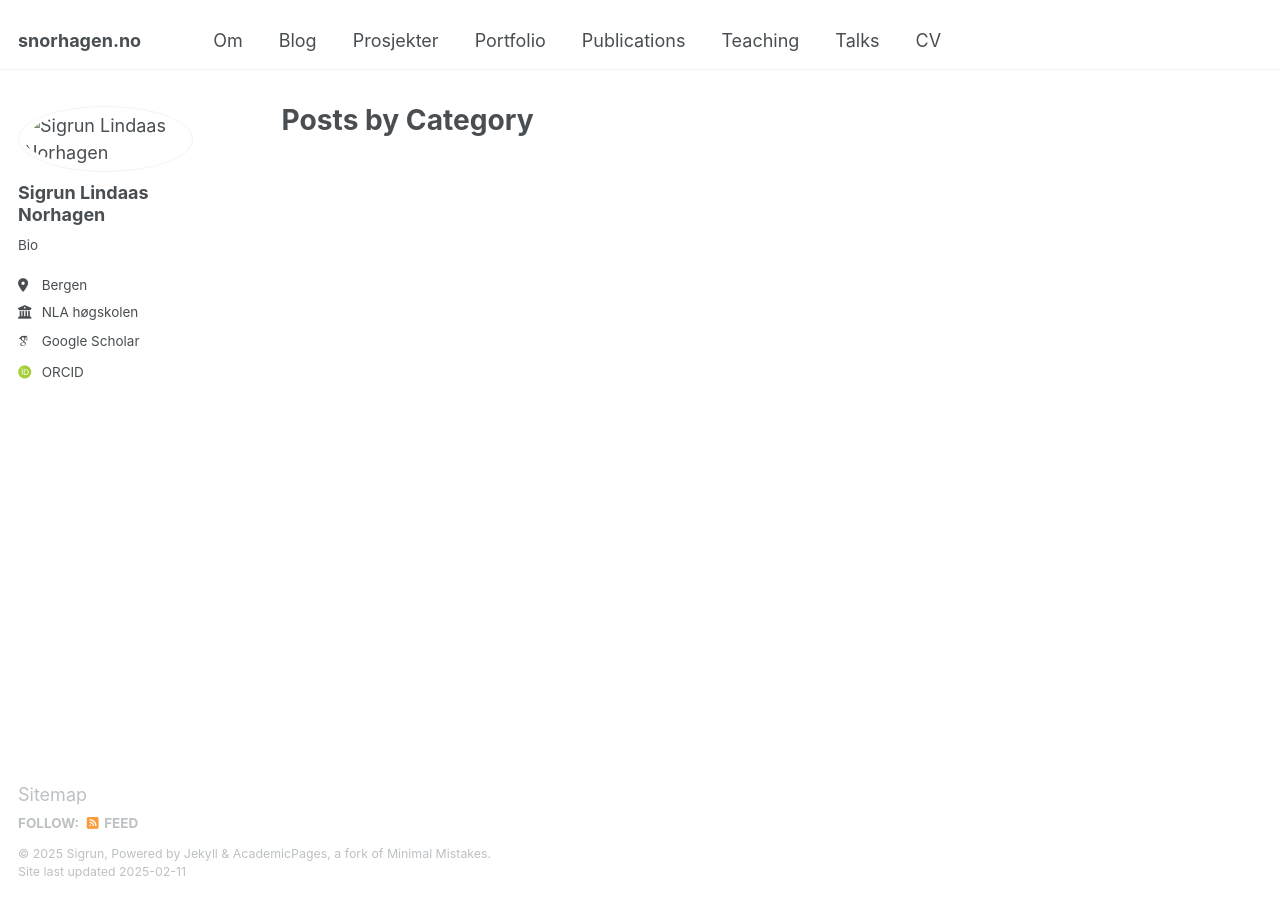
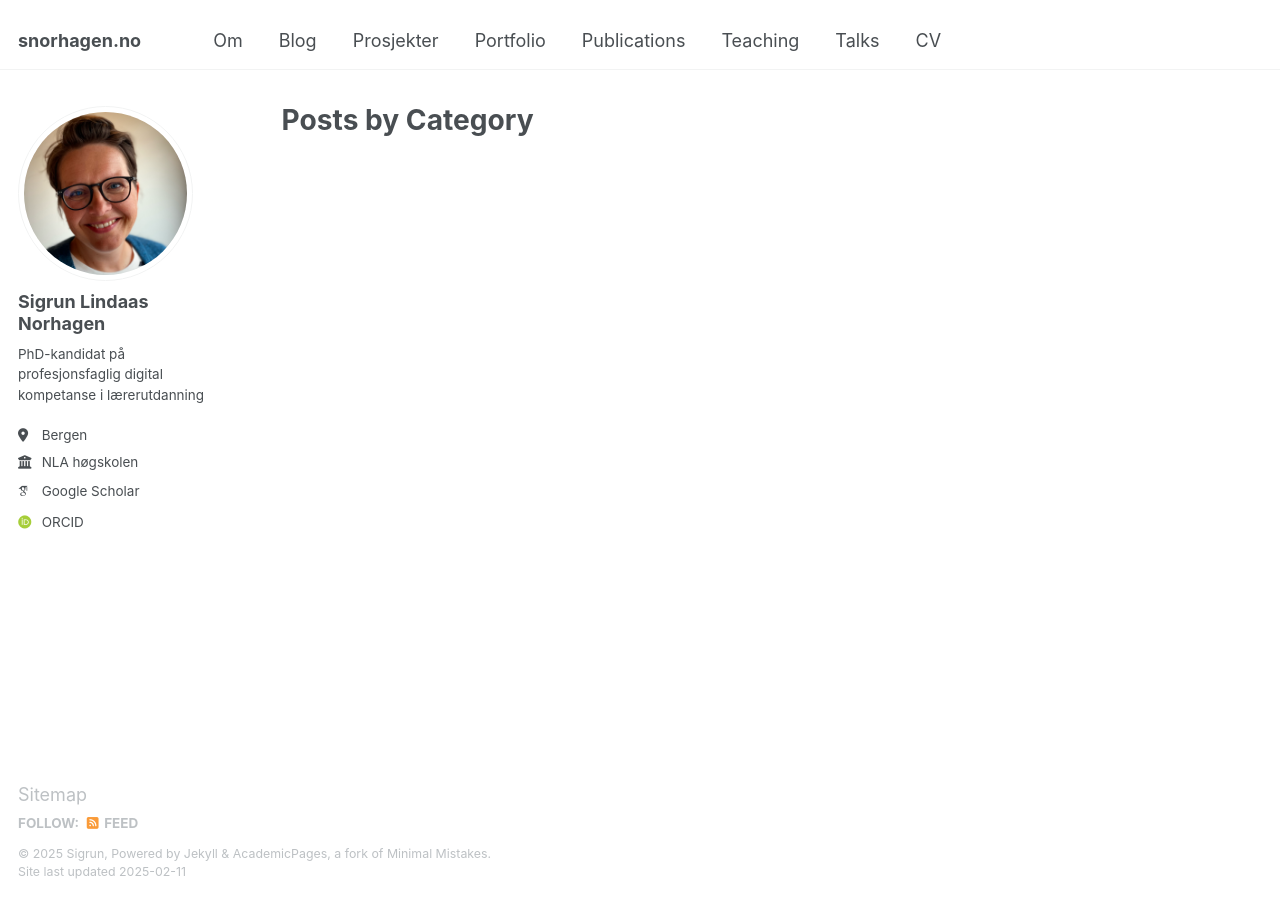
Before and after one commit to sigrun/sigrun.github.io, a Jekyll site: the page built from _pages/category-archive.html, in a window 1280 px wide. Built offline with Jekyll 4.4.1, drawn with Linux system fonts in a browser that asks for light colours; some web fonts are replaced.

Commit message:
Update _config.yml

```diff
--- a/_config.yml
+++ b/_config.yml
@@ -22,10 +22,10 @@ repository               : "sigrun/sigrun.github.io"
 #               Additional customization can be done by editing /_includes/author-profile.html
 author:
   # Biographic information
-  avatar           : "images/profile.png"
+  avatar           : "profile.png"
   name             : "Sigrun Lindaas Norhagen"
   pronouns         : # example: "she/her"
-  bio              : "Bio"
+  bio              : "PhD-kandidat på profesjonsfaglig digital kompetanse i lærerutdanning"
   location         : "Bergen"
   employer         : "NLA høgskolen"
   uri              : # URL
```
